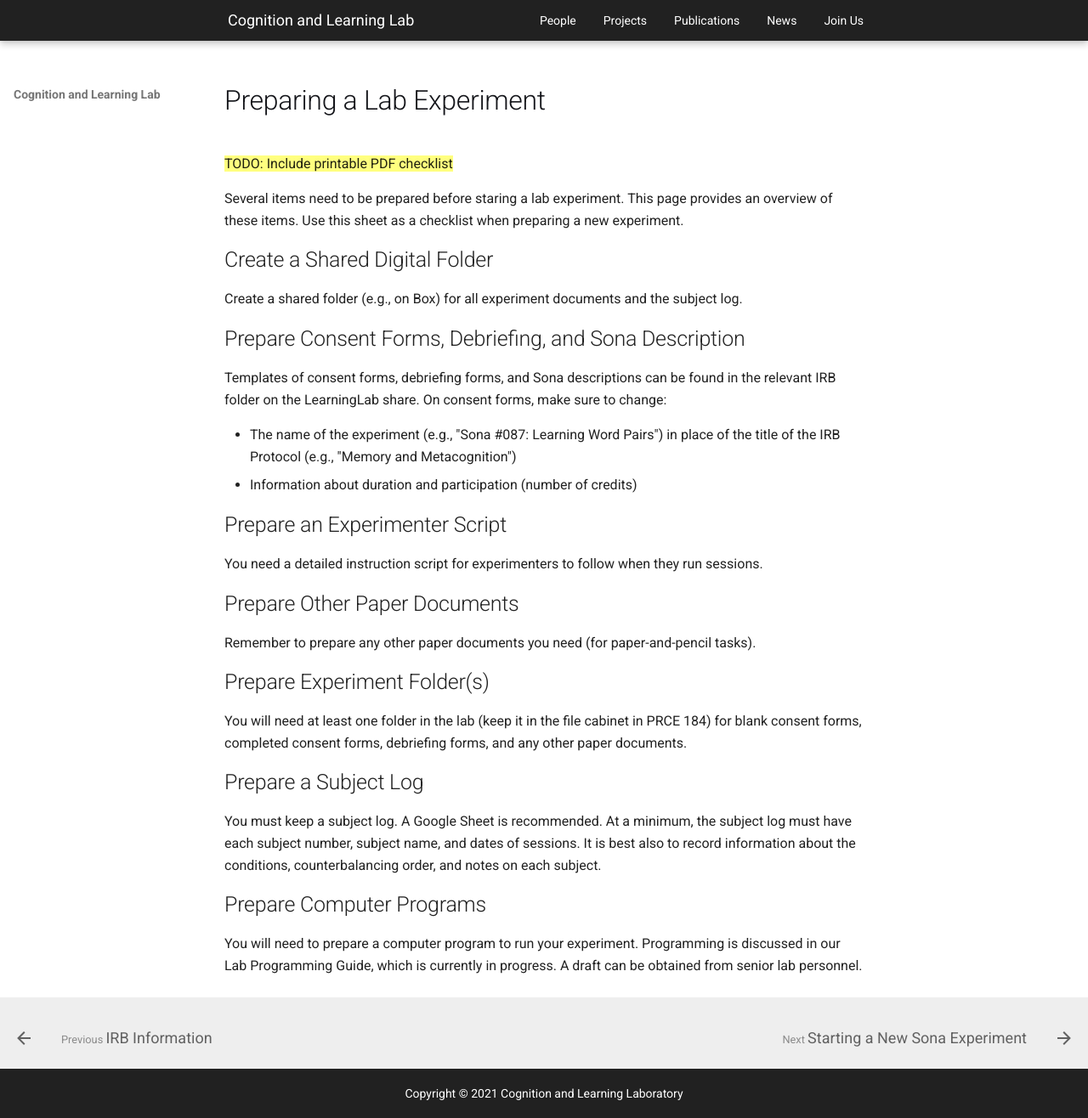
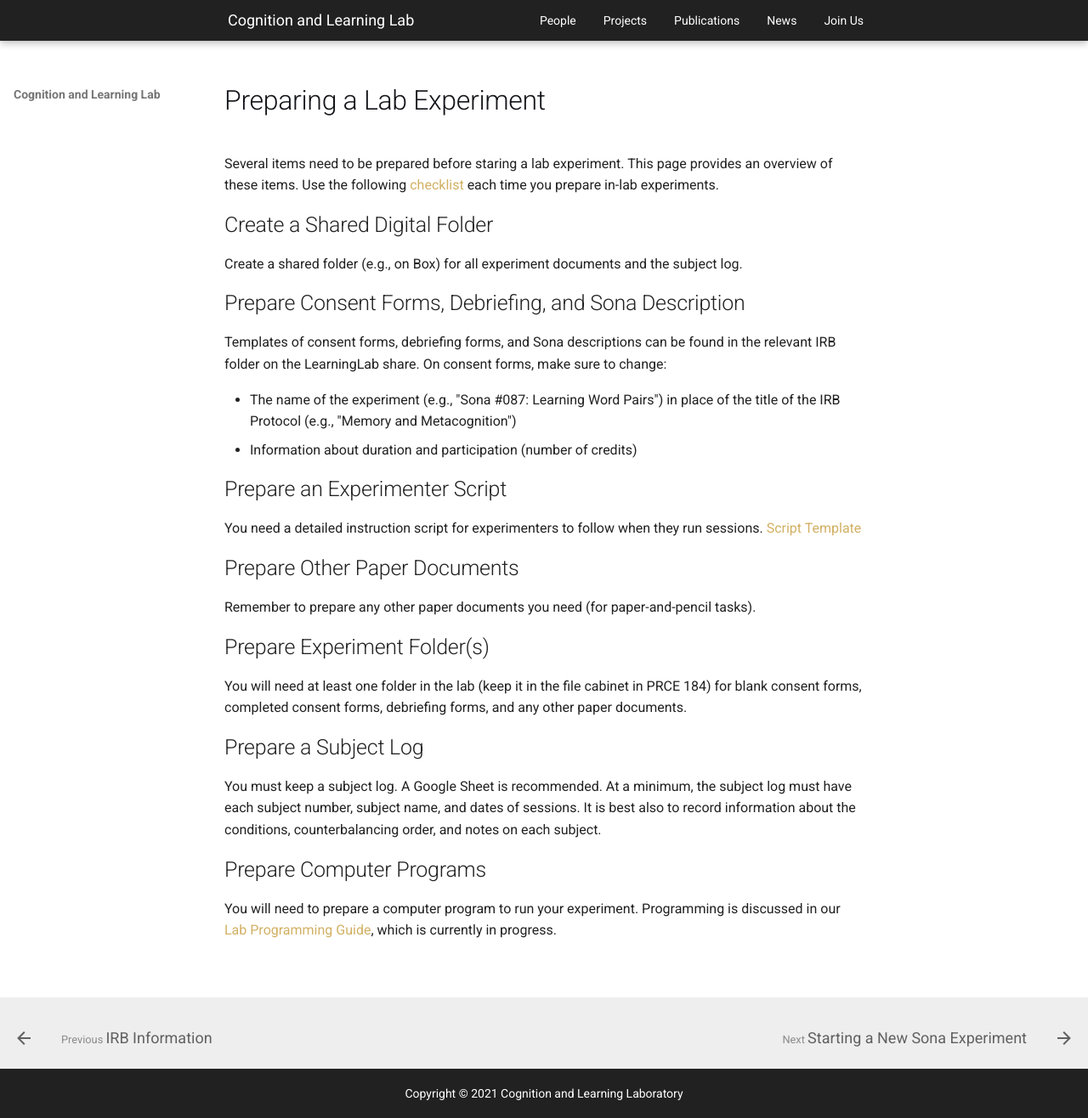
Before and after one commit to shivanya-chandra/pcllab.github.io, an MkDocs documentation site: the page built from docs/handbook/lab-experiments/preparing-lab-experiment.md, in a window 1280 px wide and 1316 px high. Shown: the whole window at 85% size. Built offline with MkDocs 1.6.1 and Material for MkDocs 9.7.7, drawn with Linux system fonts in a browser that asks for light colours.

Commit message:
updates part 1

```diff
--- a/docs/handbook/lab-experiments/preparing-lab-experiment.md
+++ b/docs/handbook/lab-experiments/preparing-lab-experiment.md
@@ -5,9 +5,7 @@ hide:
 
 # Preparing a Lab Experiment
 
-<mark>TODO: Include printable PDF checklist</mark>
-
-Several items need to be prepared before staring a lab experiment. This page provides an overview of these items. Use this sheet as a checklist when preparing a new experiment.
+Several items need to be prepared before staring a lab experiment. This page provides an overview of these items. Use the following [checklist](../../downloads/checklist_PreparingLabExperiments.pdf){target="_blank" rel="noreferrer"} each time you prepare in-lab experiments.
 
 ## Create a Shared Digital Folder
 
@@ -22,7 +20,7 @@ Templates of consent forms, debriefing forms, and Sona descriptions can be found
 
 ## Prepare an Experimenter Script
 
-You need a detailed instruction script for experimenters to follow when they run sessions.
+You need a detailed instruction script for experimenters to follow when they run sessions. [Script Template](../../downloads/390-Script.pdf){target="_blank" rel="noreferrer"}
 
 ## Prepare Other Paper Documents
 
@@ -38,4 +36,4 @@ You must keep a subject log. A Google Sheet is recommended. At a minimum, the su
 
 ## Prepare Computer Programs
 
-You will need to prepare a computer program to run your experiment. Programming is discussed in our Lab Programming Guide, which is currently in progress. A draft can be obtained from senior lab personnel.
+You will need to prepare a computer program to run your experiment. Programming is discussed in our [Lab Programming Guide](getting-started.md), which is currently in progress.
```
Also changed, not shown: docs/handbook/introduction/getting-on-board.md (+2 -2 lines), docs/handbook/lab-experiments/awarding-credits.md (+6 -1 lines), docs/handbook/lab-experiments/new-sona.md (+1 -1 lines), docs/handbook/resources/whos-who.md (+4 -4 lines), 3 other files.
